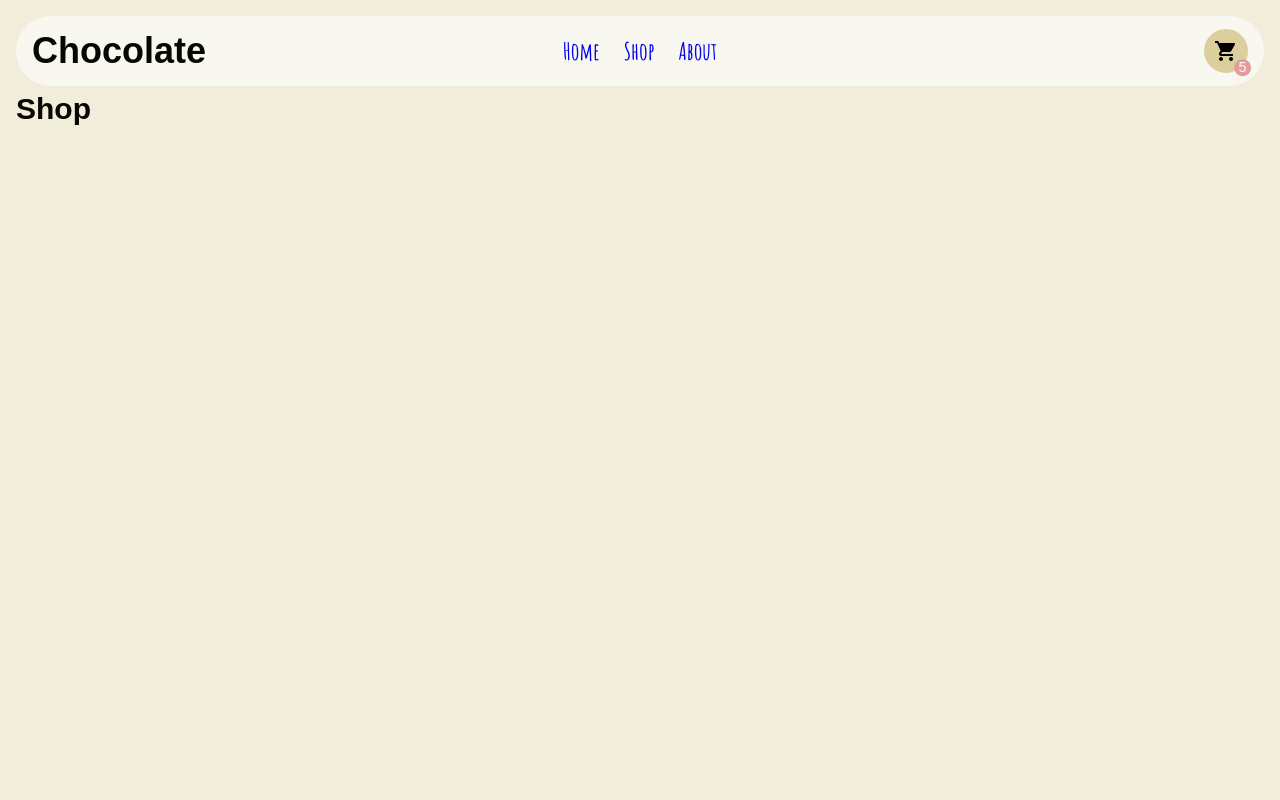
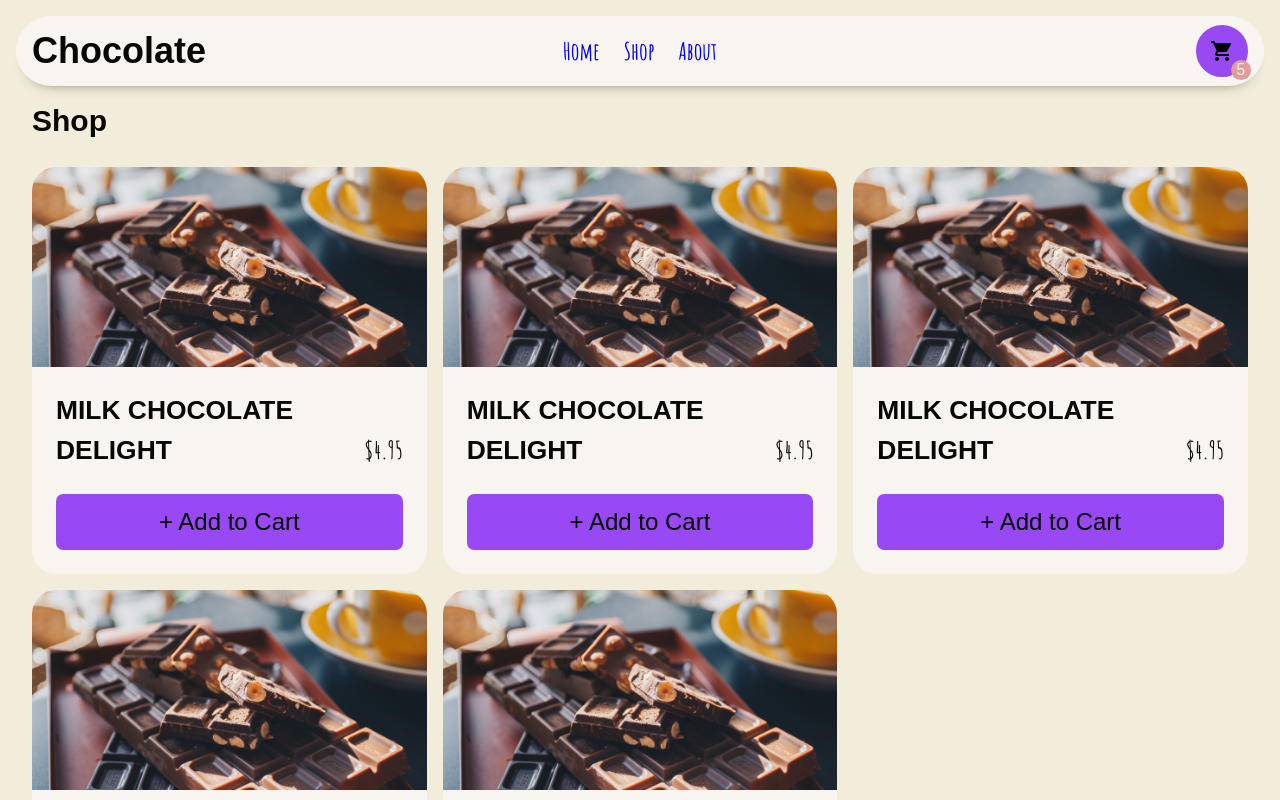
Before and after one commit to Tjklimoski/shopping-cart, a React (Vite) app in the folder client/: page /shop in a window 1280 px wide. Shown: the top 800 px of the page. Built offline with nearby package versions, Linux system fonts and the light colour scheme; the HTML template or start-up script is replaced by a standard one; a web font is replaced by a local one.

Commit message:
Style product card

```diff
--- a/client/src/App.tsx
+++ b/client/src/App.tsx
@@ -9,11 +9,13 @@ function App() {
   return (
     <>
       <Nav />
-      <Routes>
-        <Route path="/" element={<Home />}/>
-        <Route path="/shop" element={<Shop />}/>
-        <Route path="/about" element={<About />}/>
-      </Routes>
+      <div className="page-content-wrapper">
+        <Routes>
+          <Route path="/" element={<Home />}/>
+          <Route path="/shop" element={<Shop />}/>
+          <Route path="/about" element={<About />}/>
+        </Routes>
+      </div>
     </>
     )
 }
--- /dev/null
+++ b/client/src/components/ProductCard.tsx
@@ -0,0 +1,18 @@
+export default function ProductCard() {
+  const inCart = false;
+
+  return (
+    <div className="product-card">
+      <img className="product-img" src="/imgs/product1.jpg" />
+      <div className="product-card-bottom">
+        <div className="product-info">
+          <h3 className="product-name">Milk Chocolate Delight</h3>
+          <span className="product-price">$4.95</span>
+        </div>
+        <div className="product-cart">
+          {inCart ? null : <button className="add-to-cart-btn">+ Add to Cart</button>}
+        </div>
+      </div>
+    </div>
+  )
+}
--- a/client/src/index.css
+++ b/client/src/index.css
@@ -6,9 +6,10 @@
 :root {
   --clr-text: hsl(60, 40%, 2%);
   --clr-background: hsl(50, 45%, 90%);
-  --clr-primary: hsl(48, 46%, 74%);
-  --clr-primary-hover: hsl(48, 46%, 79%);
-  --clr-secondary: hsl(53, 43%, 96%);
+  /* --clr-primary: hsl(48, 46%, 74%); */
+  --clr-primary: hsl(268, 88%, 62%);
+  --clr-primary-hover: hsl(268, 88%, 67%);
+  --clr-secondary: hsl(34, 34%, 96%);
   --clr-accent: hsl(0, 57%, 75%);
 }
 
@@ -16,10 +17,10 @@
   :root {
       --clr-text: hsl(50, 45%, 90%);
       --clr-background: hsl(60, 40%, 2%);
-      --clr-primary: hsl(48, 46%, 64%);
-      --clr-primary-hover: hsl(48, 46%, 69%);
-      --clr-secondary: hsl(53, 30%, 86%);
-      --clr-accent: hsl(0, 57%, 65%);
+      --clr-primary: hsl(345, 47%, 55%);
+      --clr-primary-hover: hsl(345, 47%, 60%);
+      --clr-secondary: hsl(34, 34%, 27%);
+      --clr-accent: hsl(61, 57%, 65%);
     }
 }
 
@@ -33,7 +34,10 @@ body {
   padding: 1rem;
   font-family: 'Amatic SC', Arial, sans-serif;
   font-size: 1.5rem;
+  font-weight: 700;
   line-height: 1.5;
+  max-width: 1400px;
+  margin: auto;
 }
 
 h1, h2, h3 {
@@ -52,6 +56,29 @@ h3 {
   font-size: 1.1em;
 }
 
+button {
+  border: 2px solid var(--clr-primary);
+  background-color: var(--clr-primary);
+  padding: .5em 1em;
+  display: flex;
+  justify-content: center;
+  align-items: center;
+  cursor: pointer;
+  font-size: 1em;
+  border-radius: .3em;
+}
+
+button:hover,
+button:focus {
+  background-color: var(--clr-primary-hover);
+}
+
+.page-content-wrapper {
+  padding-inline: 1rem;
+}
+
+/* NAVBAR */
+
 #navbar {
   position: sticky;
   top: 1rem;
@@ -62,6 +89,8 @@ h3 {
   align-items: center;
   border-radius: 2.5em;
   z-index: 10;
+  margin-bottom: .5em;
+  box-shadow: 0 10px 15px -15px #333;
 }
 
 .links-wrapper {
@@ -88,24 +117,12 @@ h3 {
 }
 
 .shopping-cart-btn {
-  --_notification-size: .6em;
+  --_notification-size: .65em;
 
   position: relative;
-  border: 2px solid var(--clr-primary);
-  background-color: var(--clr-primary);
-  border-radius: 4rem;
-  padding: .5rem;
-  display: flex;
-  justify-content: center;
-  align-items: center;
-  cursor: pointer;
+  border-radius: 2em;
+  padding: .5em;
   z-index: 100;
-  font-size: 1em;
-}
-
-.shopping-cart-btn:hover,
-.shopping-cart-btn:focus {
-  background-color: var(--clr-primary-hover);
 }
 
 .cart-qty {
@@ -120,6 +137,78 @@ h3 {
   background-color: var(--clr-accent);
   color: var(--clr-secondary);
   font-size: var(--_notification-size);
-  transform: translate(30%, 30%);
+  transform: translate(25%, 25%);
   border-radius: var(--_notification-size);
 }
+
+/* PRODUCT */
+
+.products-wrapper {
+  --_number-of-cols: 1;
+
+  display: grid;
+  gap: 1rem;
+  margin-top: 1em;
+  grid-template-columns: repeat(var(--_number-of-cols), 1fr);
+  grid-auto-rows: 1fr;
+}
+
+/* small */
+@media (min-width: 660px) {
+  .products-wrapper {
+    --_number-of-cols: 2;
+  }
+}
+
+/* medium */
+@media (min-width: 1000px) {
+  .products-wrapper {
+    --_number-of-cols: 3;
+  }
+}
+
+/* large */
+@media (min-width: 1400px) {
+  .products-wrapper {
+    --_number-of-cols: 4;
+  }
+}
+
+.product-card {
+  display: flex;
+  flex-direction: column;
+  background-color: var(--clr-secondary);
+  flex-basis: 350px;
+  flex-grow: 1;
+  border-radius: 1em;
+}
+
+.product-img {
+  object-fit: cover;
+  height: 200px;
+  border-radius: 1em 1em 0 0;
+}
+
+.product-card-bottom {
+  padding: 1em;
+  display: flex;
+  flex-direction: column;
+  justify-content: space-between;
+  gap: 1em;
+  flex-grow: 1;
+}
+
+.product-info {
+  display: flex;
+  justify-content: space-between;
+  align-items: last baseline;
+}
+
+.product-name {
+  text-transform: uppercase;
+  margin-inline-end: 1em;
+}
+
+.add-to-cart-btn {
+  width: 100%;
+}
--- a/client/src/pages/Shop.tsx
+++ b/client/src/pages/Shop.tsx
@@ -1,3 +1,14 @@
+import ProductCard from "../components/ProductCard"
+
 export default function About() {
-  return <h2>Shop</h2>
+  return <>
+    <h2>Shop</h2>
+    <div className="products-wrapper">
+      <ProductCard />
+      <ProductCard />
+      <ProductCard />
+      <ProductCard />
+      <ProductCard />
+    </div>
+  </>
 }
```
